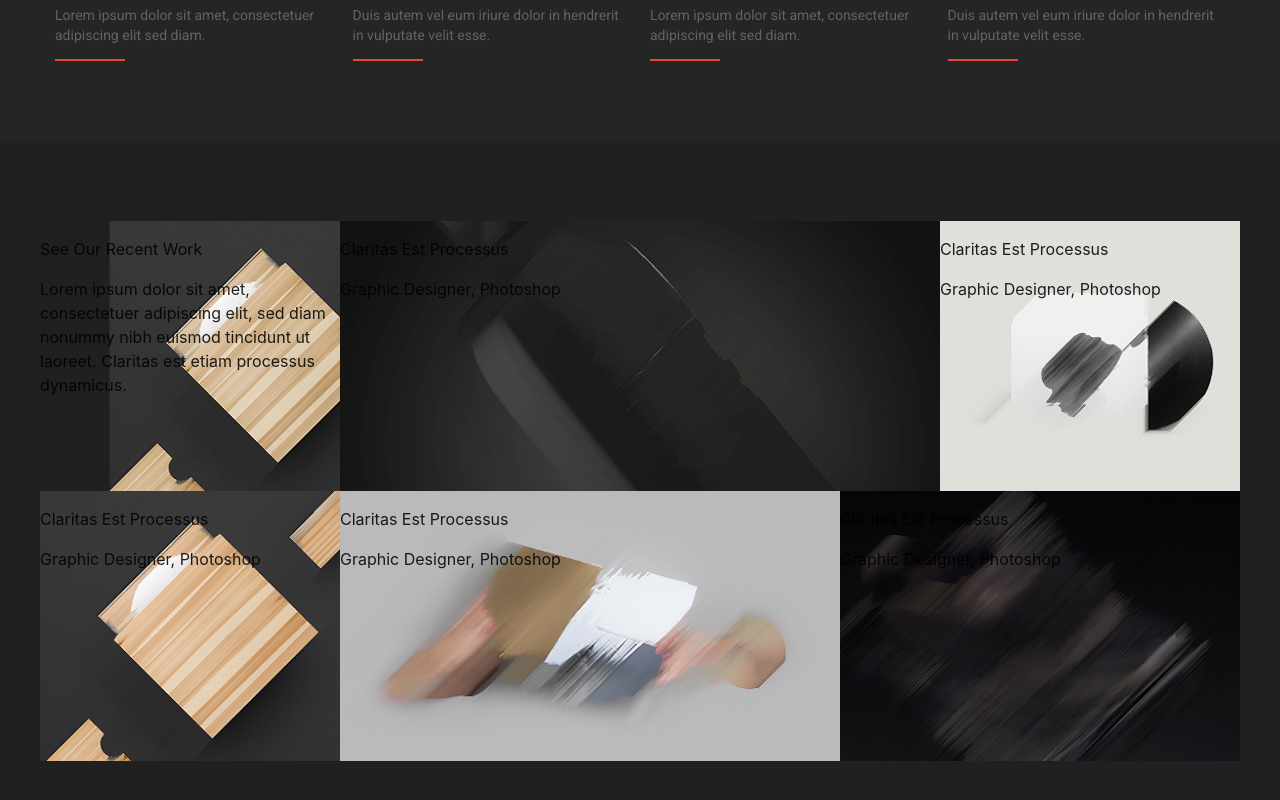
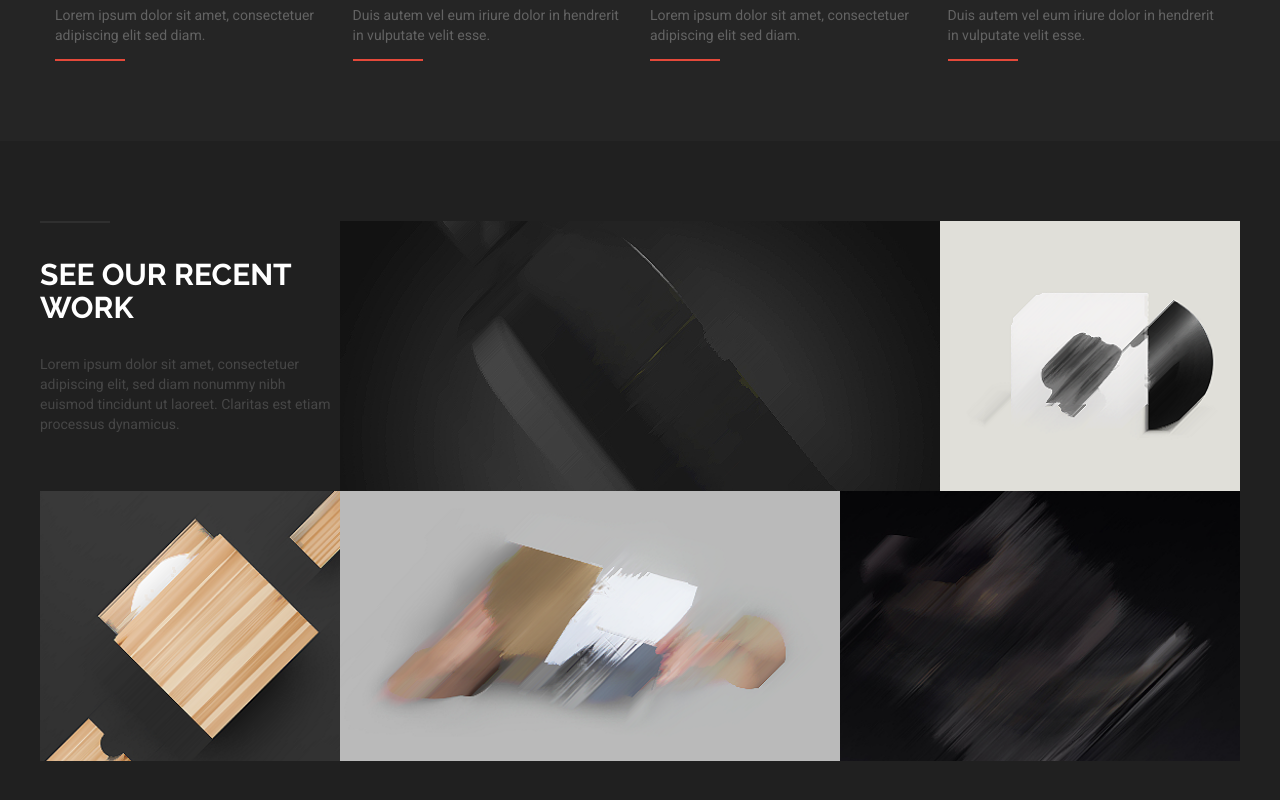
Before and after one commit to AlexPan555/Landing-from-Photoshop-in-React-TS, a React (Create React App) app: page / in a window 1280 px wide. Shown: the part 1220-2020 px from the top of the page. Built offline with nearby package versions, Linux system fonts and the light colour scheme.

Commit message:
finishe work section

```diff
--- a/src/Components/banner/Banner.tsx
+++ b/src/Components/banner/Banner.tsx
@@ -14,9 +14,11 @@ const Banner: FC = () => {
  </h1>
 
 <p className={classes.banner__p} >Claritas est etiam processus dynamicus, qui sequitur mutationem consuetudium lectorum.</p>
+<div className={classes.banner__flex} >
+    <div className={classes.banner__btn} >< strong >Buy This Now</strong> </div>
+    <div className={classes.banner__btn2} >Live Preview</div>
+</div>
 
-<button className={classes.banner__btn} >Buy This Now</button>
-<button className={classes.banner__btn2} >Live Preview</button>
                 </div>
             </div>
         </section>
--- a/src/Components/banner/banner.module.css
+++ b/src/Components/banner/banner.module.css
@@ -45,6 +45,9 @@ margin-left: auto;
         margin-top: -1px;
       }
 .banner__btn {
+    display: flex;
+    justify-content: center;
+    align-items: center;
     height: 53px;
     width: 168px;
     border: 5px solid #e5493a;
@@ -55,6 +58,8 @@ margin-left: auto;
         color: rgb(255, 255, 255);
         font-weight: bold;
         text-transform: uppercase;
+        text-align: center;
+        vertical-align: middle;
         margin-right: 25px;
         margin-top: 20px;
         margin-bottom: 25px;
@@ -73,6 +78,9 @@ margin-left: auto;
     border: 5px solid #eb3a2a;
 }
 .banner__btn2 {
+    display: flex;
+    justify-content: center;
+    align-items: center;
         height: 53px;
         width: 168px;
         border: 2px solid white;
@@ -96,6 +104,9 @@ margin-left: auto;
 .banner__btn2:active {
     font-size: 15px;
     border: 5px solid #eb3a2a;
+}
+.banner__flex {
+    display: flex;
 }
 @media (max-width: 980px) {
     .banner {
--- a/src/Components/works/WorkItem.tsx
+++ b/src/Components/works/WorkItem.tsx
@@ -1,21 +1,34 @@
 import React from 'react'
 import classes from './works.module.css'
 import {OrderedMap} from 'immutable'
+import iconZoom from '../../img/icons/icon_zoom.svg'
+import iconLink from '../../img/icons/iconLink.svg'
 
 
 interface IProps {
    data: OrderedMap<string, React.ReactText>
   }
 const WorksItem: React.FC<IProps> = (props) => {
-    const liStyle:any = props.data.get('className')
-     const img = props.data.get('img')
-     console.log(img);
+
   return(
-     <li className={liStyle }
-     style={{background: `url(${img}) no-repeat`, backgroundSize: 'cover'}}>
-        <p className={classes.work__title} >{props.data.get('title')}</p>
-         <p className={classes.text}>{props.data.get('text')}</p>
-     </li>
+   <div className={classes.workItem}>
+
+      <div className={classes.work__info} >
+         <p className={classes.work__title}> {props.data.get('title')} </p>
+         <p className={classes.work__text}> {props.data.get('text')} </p>
+
+         <div className={classes.work__btn} >
+            <div className={classes.btn__zoom} >
+               <img className={classes.work__icon} src={iconZoom} alt='iconZoom' />
+            </div>
+
+            <div className={classes.btn__link} >
+               <img className={classes.work__icon} src={iconLink} alt='iconLink' />
+            </div>
+         </div>
+      </div>
+
+   </div>
     )
 }
 export default WorksItem
--- a/src/Components/works/Works.tsx
+++ b/src/Components/works/Works.tsx
@@ -1,18 +1,48 @@
 import React from 'react'
 import { OrderedMap} from 'immutable'
 import classes from './works.module.css'
- import  {workData} from './WorksData'
+import  {workData} from './WorksData'
 import WorksItem from './WorkItem'
 
 const Works: React.FC = () => {
     const sectionStyle = `${classes.work__wrapp} conteiner`
+
+   const liStyle1 = `${classes.work__item__three} ${classes.work__bg1} `
+   const liStyle2 = `${classes.work__item__six} ${classes.work__bg2} ${classes.work__li}`
+   const liStyle3 = `${classes.work__item__three} ${classes.work__bg3} ${classes.work__li}`
+   const liStyle4 = `${classes.work__item__three} ${classes.work__bg4} ${classes.work__li}`
+   const liStyle5 = `${classes.work__item__five} ${classes.work__bg5} ${classes.work__li}`
+   const liStyle6 = `${classes.work__item__foure} ${classes.work__bg6} ${classes.work__li}`
+
     const dataMap = workData.map(item => OrderedMap(item))
     return(
         <section className={sectionStyle}>
            <ul className={classes.work__ul}>
-              { dataMap.map(item => {
-                 return <WorksItem data={item}/>
-              }) }
+             <li className= {liStyle1} >
+                <p className={classes.work__title1}>
+{dataMap[0].get('title')}
+                </p>
+                <p className={classes.work__text1}>
+{dataMap[0].get('text')}
+                </p>
+             </li>
+
+             <li className= {liStyle2} >
+               <WorksItem data={dataMap[1]}/>
+             </li>
+
+             <li className= {liStyle3} >
+                <WorksItem data={dataMap[2]}/>
+             </li>
+             <li className= {liStyle4} >
+                <WorksItem data={dataMap[3]}/>
+             </li>
+             <li className= {liStyle5} >
+               <WorksItem data={dataMap[4]}/>
+             </li>
+             <li className= {liStyle6} >
+               <WorksItem data={dataMap[5]}/>
+             </li>
            </ul>
         </section>
     )
--- a/src/Components/works/WorksData.tsx
+++ b/src/Components/works/WorksData.tsx
@@ -8,7 +8,8 @@ import svg1 from '../../img/photos/svg1.svg'
 export const workData = [
     {
         id:1,
-        title: 'See Our Recent Work',
+        title: `  See Our
+         Recent Work ` ,
         text: 'Lorem ipsum dolor sit amet, consectetuer adipiscing elit, sed diam nonummy nibh euismod tincidunt ut laoreet. Claritas est etiam processus dynamicus.',
         img: svg1,
         className: 'work__item__three '
--- a/src/Components/works/works.module.css
+++ b/src/Components/works/works.module.css
@@ -11,11 +11,6 @@
     grid-template-columns: repeat(12, minmax(100px, auto));
     grid-auto-rows: minmax(270px, auto);
 }
-
-.work__item {
-    border: 1px solid #fff;
-
-}
 .work__item__three {
     grid-column: span 3;
 }
@@ -28,7 +23,167 @@
 .work__item__six {
     grid-column: span 6;
 }
-.work__svg {
+.work__bg1 {
+   background-color: #202020;
+}
+.work__bg2 {
+    background: url('../../img/photos/photo1.jpg') no-repeat;
+    background-size: cover;
+}
+.work__bg3 {
+    background: url('../../img/photos/photo2.png') no-repeat;
+    background-size: cover;
+}
+.work__bg4 {
+    background: url('../../img/photos/photo3.png') no-repeat;
+    background-size: cover;
+}
+.work__bg5 {
+    background: url('../../img/photos/photo4.png') no-repeat;
+    background-size: cover;
+}
+.work__bg6 {
+    background: url('../../img/photos/img5.jpg') no-repeat;
+    background-size: cover;
+}
+.work__title1 {
+        font-size: 30px;
+        font-family: "Raleway";
+        color: rgb(255, 255, 255);
+        font-weight: bold;
+        text-transform: uppercase;
+        line-height: 1.1;
+        text-align: left;
+}
+.work__title1::before {
+    content: ' ';
+    height: 2px;
+    width: 70px;
+    background-color: #2f2f2f;
+    display: block;
+    margin-top: -30px;
+    margin-bottom: 35px;
+}
+.work__text1 {
+        font-size: 14px;
+        font-family: "Roboto";
+        color: rgb(70, 70, 70);
+        line-height: 1.429;
+        text-align: left;
+      }
+.work__title {
+        font-size: 24px;
+        font-family: "Raleway";
+        color: rgb(255, 255, 255);
+        font-weight: bold;
+        text-transform: uppercase;
+        line-height: 1.1;
+        text-align: left;
+        margin-left: 25px;
+        margin-bottom: 20px;
+        opacity: 0;
+        transition-property: opacity;
+        transition-duration: 500ms;
+  }
+.work__text {
+        font-size: 12px;
+        font-family: "Roboto";
+        color: rgb(149, 149, 149);
+        text-transform: uppercase;
+        line-height: 1.667;
+        text-align: left;
+        margin-left: 25px;
+        margin-top: 0;
+        opacity: 0;
+        transition-property: opacity;
+        transition-duration: 500ms;
+      }
+.work__text::after {
+    content: ' ';
+    height: 2px;
+    width: 70px;
+    background-color: #e5493a;
+    display: block;
+    margin-top: 30px;
+}
+.work__li {
+    box-sizing: border-box;
+    position: relative;
+}
+.work__li:hover p {
+    opacity: 1;
+}
+.work__li > .workItem {
+    position: absolute;
+height: 100%;
+width: 100%;
+background-color: transparent;
+transition-property: background-color;
+transition-duration: 500ms;
+}
+.work__li:hover .workItem {
+    background-color: rgba(000, 000, 000, 0.7);
+}
+
+.work__info {
+    position: relative;
     height: 100%;
     width: 100%;
+    border: 5px solid transparent;
+    transition-property: border-color;
+    transition-duration: 500ms;
 }
+.work__li:hover .work__info {
+    border-color: #e5493a;
+}
+.work__btn {
+    display: flex;
+position: absolute;
+right: 40px;
+bottom: 40px;
+z-index: -1;
+transition-property: z-index;
+transition-duration: 300ms;
+}
+.work__li:hover .work__btn {
+    z-index: 3;
+}
+.btn__zoom {
+    position: relative;
+    height: 40px;
+    width: 40px;
+    border-radius: 50%;
+    background-color: #252525;
+    margin-right: 8px;
+    transition-property: background-color;
+    transition-duration: 300ms;
+}
+.btn__zoom:hover {
+    cursor: pointer;
+    background-color: #e5493a;
+}
+.btn__zoom:active {
+    background-color: #ec200e;
+}
+.btn__link {
+    position: relative;
+    height: 40px;
+    width: 40px;
+    border-radius: 50%;
+    background-color: #252525;
+    transition-property: background-color;
+    transition-duration: 200ms;
+}
+.btn__link:hover {
+    cursor: pointer;
+    background-color: #e5493a;
+}
+.btn__link:active {
+    background-color: #ec200e;
+}
+.work__icon {
+position: absolute;
+left: 50%;
+top: 50%;
+transform: translate(-50%, -50%);
+}
```
Also changed, not shown: src/img/icons/iconLink.svg (added), src/img/icons/icon_zoom.svg (added).
